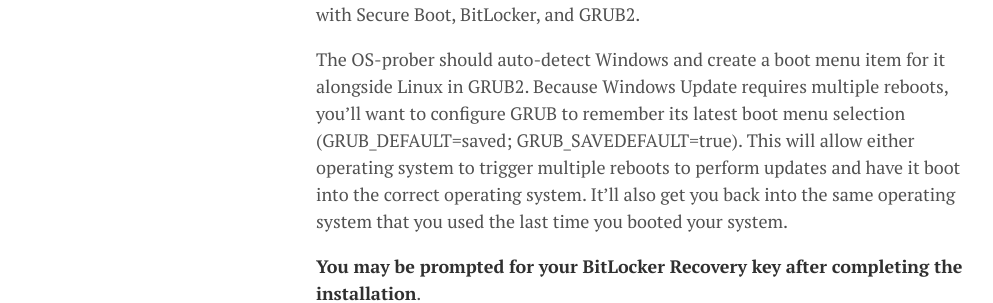
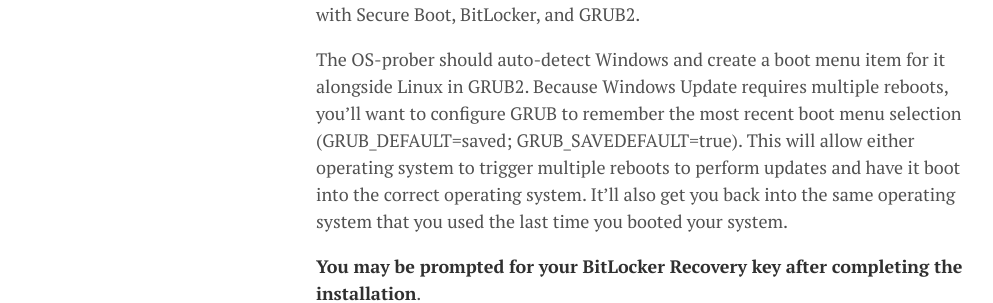
Before and after one commit to lgeurts/lgeurts.github.io, a Jekyll site: the page built from _posts/2019-03-19-dual-booting-windows-and-linux.md, in a window 1280 px wide and 900 px high, scrolled down 2905 px. Shown: the part 213-516 px from the top of the window, without its empty margins (0-993 px from the left). Built offline with Jekyll 4.4.1, drawn with Linux system fonts in a browser that asks for light colours; nearby versions of some CDN libraries; comment, search, counter and statistics services are not loaded.

Commit message:
Update 2019-03-19-dual-booting-windows-and-linux.md

```diff
--- a/_posts/2019-03-19-dual-booting-windows-and-linux.md
+++ b/_posts/2019-03-19-dual-booting-windows-and-linux.md
@@ -51,7 +51,7 @@
 
 Older versions of Windows and some Linux installers will sometimes overwrite the entire UEFI partition, but this has been a known problem for several years. To prevent this type of fatal errors, **always use a shared UEFI partition**, even when installing to a secondary drive as this will give you an easier time dealing with Secure Boot, BitLocker, and GRUB2.
 
-The OS-prober should auto-detect Windows and create a boot menu item for it alongside Linux in GRUB2. Because Windows Update requires multiple reboots, you’ll want to configure GRUB to remember its latest boot menu selection (GRUB_DEFAULT=saved; GRUB_SAVEDEFAULT=true). This will allow either operating system to trigger multiple reboots to perform updates and have it boot into the correct operating system. It’ll also get you back into the same operating system that you used the last time you booted your system.
+The OS-prober should auto-detect Windows and create a boot menu item for it alongside Linux in GRUB2. Because Windows Update requires multiple reboots, you’ll want to configure GRUB to remember the most recent boot menu selection (GRUB_DEFAULT=saved; GRUB_SAVEDEFAULT=true). This will allow either operating system to trigger multiple reboots to perform updates and have it boot into the correct operating system. It’ll also get you back into the same operating system that you used the last time you booted your system.
 
 **You may be prompted for your BitLocker Recovery key after completing the installation**.
 
```
